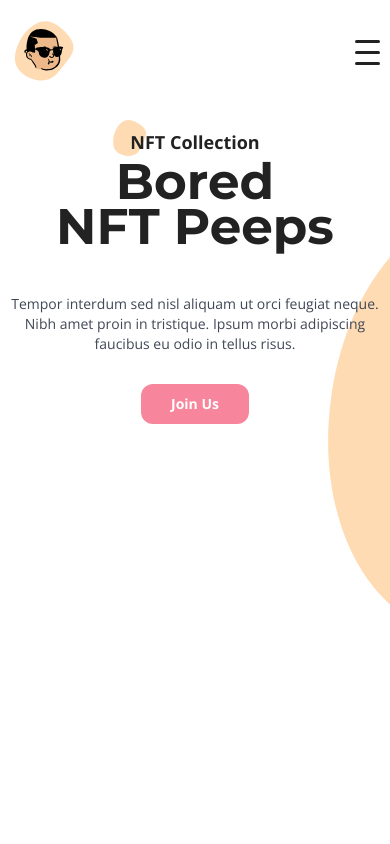
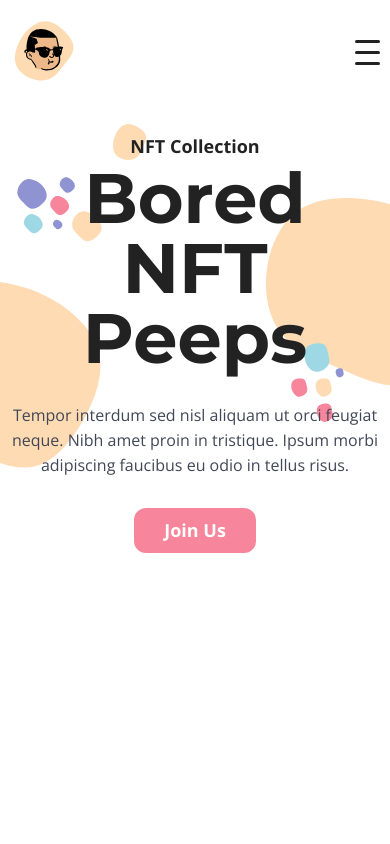
Before and after one commit to MaxSKk/NFT-Peeps, a plain HTML site: page index.html in a window 390 px wide. Shown: the top 844 px of the page. Drawn offline with nearby package versions, Linux system fonts and the light colour scheme.

Commit message:
some update header block

```diff
--- a/index.html
+++ b/index.html
@@ -18,9 +18,9 @@
    <div class="wrapper">
       <header class="header">
          <div class="container">
-            <div class="header__inner">
+            <div class="header__top">
                <a class="header__logo" href="#">
-                  <img src="./img/logo/logo.svg" alt="logo">
+                  <img src="./img/header/logo.svg" alt="logo">
                </a>
                <nav class="header__menu menu">
                   <ul class="menu__list">
@@ -43,14 +43,9 @@
                   <span></span>
                </div>
             </div>
-         </div>
-      </header>
 
-      <main class="main">
-         <section class="top">
-            <div class="container">
-               <div class="top__inner">
-                  <div class="top__title-block title-block">
+            <div class="header__body">
+               <div class="header__title-block title-block">
                   <p class="title-block__text">
                      <svg width="34" height="36" viewBox="0 0 34 36" fill="none" xmlns="http://www.w3.org/2000/svg">
                         <path
@@ -61,15 +56,25 @@
                   </p>
                   <h1 class="title-block__title">Bored <br> NFT Peeps</h1>
                </div>
-                  <p class="top__text">
+               <p class="header__text">
                   Tempor interdum sed nisl aliquam ut orci feugiat neque. Nibh amet proin in tristique. Ipsum morbi
                   adipiscing faucibus eu
                   odio in tellus risus.
                </p>
-                  <button class="top__button button">Join Us</button>
+               <button class="header__button button">Join Us</button>
             </div>
          </div>
-         </section>
+      </header>
+
+      <main class="main">
+         Lorem ipsum dolor sit amet consectetur adipisicing elit. Non a suscipit hic explicabo earum provident
+         praesentium commodi necessitatibus cupiditate consequatur esse ipsum repudiandae facilis, minus beatae quas.
+         Quam asperiores culpa rerum quas qui dolorem consequatur similique. Nam veritatis possimus error reiciendis
+         esse exercitationem iste quibusdam placeat natus reprehenderit. Ducimus voluptas sunt in reiciendis ab
+         laudantium voluptatem exercitationem veniam id? Cumque quibusdam debitis tempora odit distinctio dolorem velit
+         accusantium, eos voluptatibus. Beatae ipsa dolorum autem nisi voluptatibus numquam esse, iste harum repudiandae
+         laudantium eveniet, impedit quis. Eaque minima officia, natus, maiores possimus fuga amet rem, quibusdam illum
+         aliquid consequatur in veritatis.
       </main>
 
       <footer class="footer">
--- a/scss/style.scss
+++ b/scss/style.scss
@@ -10,11 +10,6 @@ body {
    font-size: 18px;
    line-height: 25px;
    color: $text-color;
-
-   @media (max-width: 767.98px) {
-      font-size: 14px;
-      line-height: 20px;
-   }
 }
 
 .wrapper {
@@ -87,20 +82,47 @@ body {
 /********************************HEADER--MENU******************************************/
 
 .header {
-   position: absolute;
-   top: 0;
-   left: 0;
-   width: 100%;
-   z-index: 100;
-   padding: 15px 0px;
-   &__inner {
+   background-image: url(../img/header/big-bg.svg);
+   background-repeat: no-repeat;
+   background-position: center;
+   background-size: cover;
+
+   &__top {
       display: flex;
       justify-content: space-between;
       align-items: center;
+      position: relative;
+      width: 100%;
+      z-index: 100;
+      padding: 15px 0px;
    }
 
    &__burger {
       display: none;
+   }
+
+   &__body {
+      padding-top: 80px;
+      text-align: center;
+      min-height: 100vh;
+   }
+
+   &__title-block {
+      margin-bottom: 45px;
+
+      h1 {
+         font-size: 97px;
+         line-height: 87px;
+      }
+   }
+
+   &__text {
+      max-width: 430px;
+      margin: 0 auto;
+   }
+
+   &__button {
+      margin-top: 30px;
    }
 }
 
@@ -127,8 +149,18 @@ body {
    }
 }
 
+@media (max-width: 1023px) {
+   .header {
+      background-image: url(../img/header/small-bg.svg);
+      background-repeat: no-repeat;
+      background-position: top;
+   }
+}
+
 @media (max-width: 767.98px) {
    .header {
+      background-size: 600px 600px;
+
       &__burger {
          display: block;
          width: 25px;
@@ -178,6 +210,23 @@ body {
             }
          }
       }
+
+      &__body {
+         padding-top: 30px;
+      }
+
+      &__title-block {
+         margin-bottom: 30px;
+
+         h1 {
+            font-size: 70px;
+            line-height: 70px;
+         }
+      }
+
+      &__text {
+         font-size: 16px;
+      }
    }
 
    .menu {
@@ -203,7 +252,11 @@ body {
       }
 
       &__item {
-         margin: 0px 0px 30px;
+         margin: 0px 0px 45px;
+      }
+
+      &__link {
+         font-size: 30px;
       }
    }
 
@@ -211,50 +264,3 @@ body {
       overflow: hidden;
    }
 }
-
-/********************************TOP******************************************/
-
-.top {
-   height: calc(100vh + 194px);
-   padding-top: 194px;
-   background-image: url(../img/top/top-bg.svg);
-   background-repeat: no-repeat;
-   background-position: top;
-   background-size: cover;
-
-   &__inner {
-      display: flex;
-      flex-direction: column;
-      align-items: center;
-   }
-
-   &__title-block {
-      h1 {
-         font-size: 97px;
-         line-height: 87px;
-      }
-   }
-
-   &__text {
-      text-align: center;
-      max-width: 430px;
-      margin: 45px 0px 30px 0px;
-   }
-}
-
-@media (max-width: 999px) {
-   .top {
-      padding-top: 130px;
-   }
-}
-
-@media (max-width: 767.98px) {
-   .top {
-      &__title-block {
-         h1 {
-            font-size: 50px;
-            line-height: 45px;
-         }
-      }
-   }
-}
```
Also changed, not shown: css/style.css, img/header/big-bg.svg (added), img/header/logo.svg (renamed from img/logo/logo.svg), img/header/small-bg.svg (added), img/top/top-bg.svg (deleted), img/top/top-man-1.svg (deleted), img/top/top-man-2.svg (deleted), 1 other file. Lines whose indentation alone changed are shown as unchanged.
